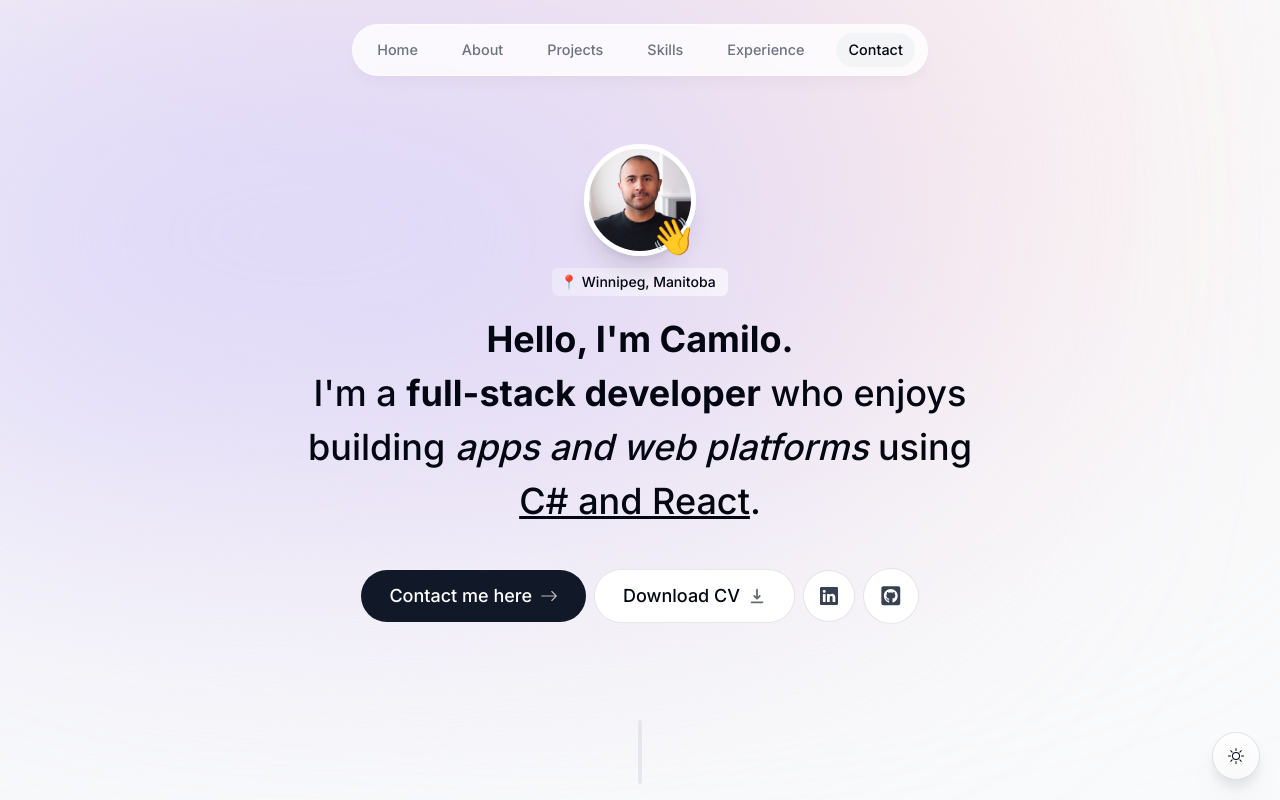
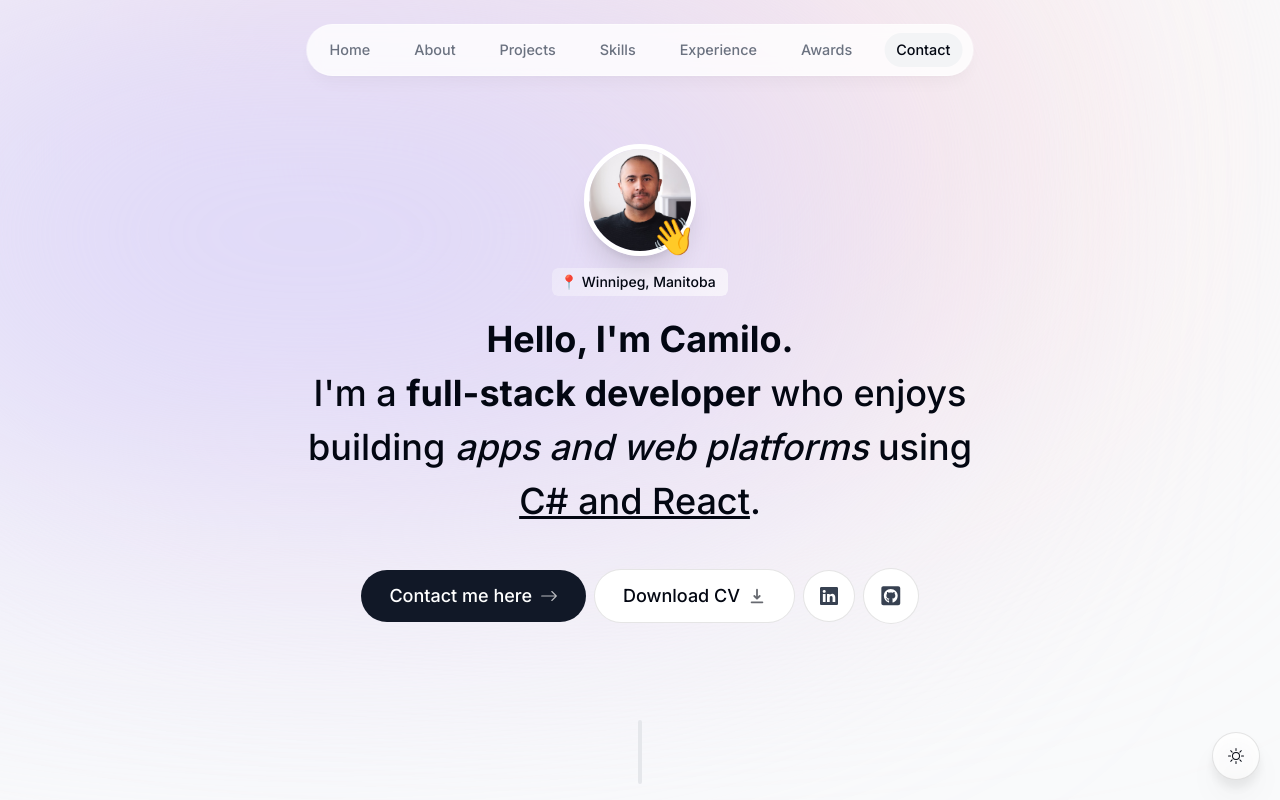
Before and after one commit to milolucero/professional-portfolio, a Next.js app: page / in a window 1280 px wide. Shown: the top 800 px of the page. Built offline with nearby package versions, Linux system fonts and the light colour scheme; no server answers.

Commit message:
Add awards to header

```diff
--- a/app/layout.tsx
+++ b/app/layout.tsx
@@ -12,7 +12,7 @@ import ThemeContextProvider from "@/context/theme-context";
 const inter = Inter({ subsets: ["latin"] });
 
 export const metadata: Metadata = {
-  title: `${personalDetails.firstName} ${personalDetails.lastName} | Professional Portfolio`,
+  title: `${personalDetails.firstName} ${personalDetails.lastName} | Portfolio`,
   description: `${personalDetails.firstName} ${
     personalDetails.lastName
   } is a ${personalDetails.title.toLowerCase()} based in ${
--- a/components/awards.tsx
+++ b/components/awards.tsx
@@ -1,11 +1,17 @@
+"use client";
+
 import React from "react";
 import SectionHeading from "./section-heading";
+
 import { awardsData } from "@/lib/data";
 import Award from "@/components/award";
+import { useSectionInView } from "@/lib/hooks";
 
 export default function Awards() {
+  const { ref } = useSectionInView("Skills");
+
   return (
-    <section className="mb-20 sm:mb-28">
+    <section ref={ref} id="awards" className="scroll-mt-28 mb-20 sm:mb-28">
       <SectionHeading>Awards & Honours</SectionHeading>
       <div className="grid grid-cols-1 md:grid-cols-2 gap-4">
         {awardsData.map((award, index) => (
--- a/components/header.tsx
+++ b/components/header.tsx
@@ -14,7 +14,7 @@ export default function Header() {
   return (
     <header className="z-[999] relative">
       <motion.div
-        className="fixed top-0 left-1/2 h-[4.5rem] w-full rounded-none border border-white border-opacity-40 bg-white bg-opacity-80 shadow-lg shadow-black/[0.03] backdrop-blur-[0.5rem] sm:top-6 sm:h-[3.25rem] sm:w-[36rem] sm:rounded-full dark:bg-gray-950 dark:border-black/40 dark:bg-opacity-75"
+        className="fixed top-0 left-1/2 h-[4.5rem] w-full rounded-none border border-white border-opacity-40 bg-white bg-opacity-80 shadow-lg shadow-black/[0.03] backdrop-blur-[0.5rem] sm:top-6 sm:h-[3.25rem] sm:w-[41.7rem] sm:rounded-full dark:bg-gray-950 dark:border-black/40 dark:bg-opacity-75"
         initial={{ y: -100, x: "-50%", opacity: 0 }}
         animate={{ y: 0, x: "-50%", opacity: 1 }}
       ></motion.div>
--- a/lib/data.ts
+++ b/lib/data.ts
@@ -58,6 +58,10 @@ export const links = [
   {
     name: "Experience",
     hash: "#experience",
+  },
+  {
+    name: "Awards",
+    hash: "#awards",
   },
   {
     name: "Contact",
@@ -165,7 +169,7 @@ export const awardsData: Award[] = [
     issuedBy: "Red River College",
     date: "Dec 2023",
     description:
-      "For outstanding academic performance on the Business Information Technology program - GPA 4.48",
+      "For outstanding academic performance on the Business Information Technology program - GPA 4.48 / 4.50",
   },
   {
     title: "Sprint To Innovate - 4th place winner",
@@ -202,4 +206,4 @@ export const awardsData: Award[] = [
     description:
       "Featured as an entrepreneurial case of study in the books 'Orange Economy' by the Inter-American Development Bank and in 'Pedagogical innovation' by Del Rosario University.",
   },
-] as const;
+];
```
